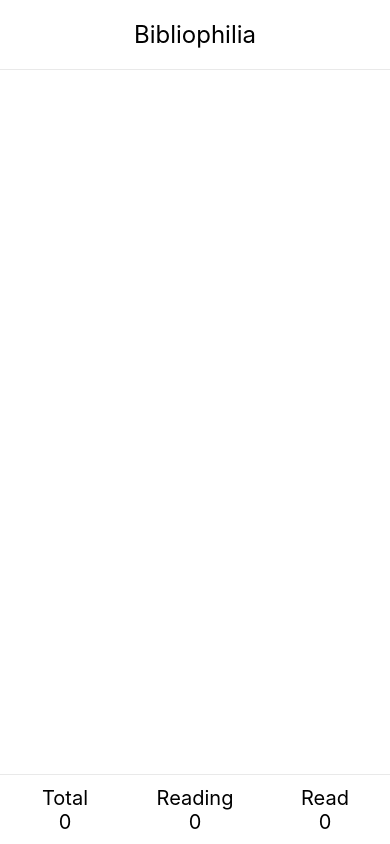
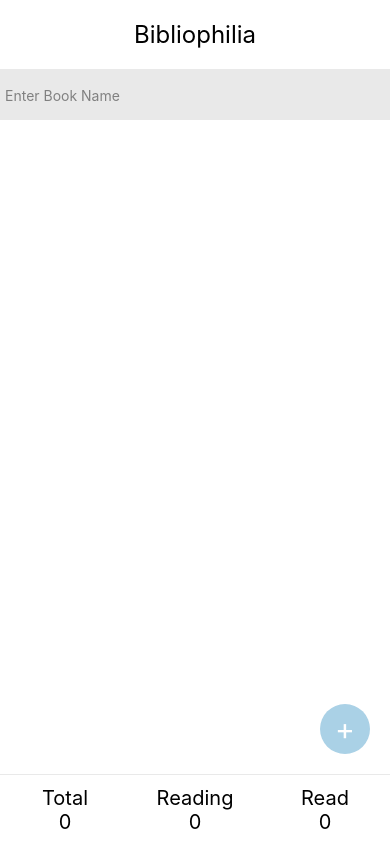
Before and after one commit to abduljawwad/bibliophilia, a React Native app: screen / in a window 390 px wide. Built offline with nearby package versions, Linux system fonts and the light colour scheme.

Commit message:
feat: added addButton and searchBar

```diff
--- a/App.js
+++ b/App.js
@@ -1,6 +1,13 @@
 import { StatusBar } from "expo-status-bar";
 import React, { useState, useEffect } from "react";
-import { StyleSheet, Text, View, SafeAreaView } from "react-native";
+import {
+  StyleSheet,
+  Text,
+  View,
+  SafeAreaView,
+  TouchableOpacity,
+  TextInput,
+} from "react-native";
 import Count from "./Components/Count";
 
 export default function App() {
@@ -14,7 +21,25 @@ export default function App() {
       <View style={styles.header}>
         <Text style={styles.headerText}>Bibliophilia</Text>
       </View>
-      <View style={styles.body} />
+      <View style={styles.body}>
+        <View style={styles.searchBarView}>
+          <TextInput
+            style={styles.searchBarTextInput}
+            placeholder="Enter Book Name"
+            placeholderTextColor="grey"
+          ></TextInput>
+          <TouchableOpacity>
+            <View style={styles.checkMarkView}></View>
+          </TouchableOpacity>
+        </View>
+        <TouchableOpacity
+          style={{ position: "absolute", bottom: 20, right: 20 }}
+        >
+          <View style={styles.plusButtonView}>
+            <Text style={styles.plusButton}>+</Text>
+          </View>
+        </TouchableOpacity>
+      </View>
       <View style={styles.footer}>
         <Count title="Total" count={totalCount} />
         <Count title="Reading" count={readingCount} />
@@ -43,6 +68,26 @@ const styles = StyleSheet.create({
   body: {
     flex: 1,
   },
+  searchBarView: {
+    flexDirection: "row",
+    backgroundColor: "#E9E9E9",
+    height: 50,
+  },
+  searchBarTextInput: {
+    paddingLeft: 5,
+  },
+  plusButtonView: {
+    height: 50,
+    width: 50,
+    backgroundColor: "#AAD1E6",
+    borderRadius: 25,
+    alignItems: "center",
+    justifyContent: "center",
+  },
+  plusButton: {
+    color: "white",
+    fontSize: 30,
+  },
   footer: {
     height: 70,
     borderTopWidth: 0.5,
```
